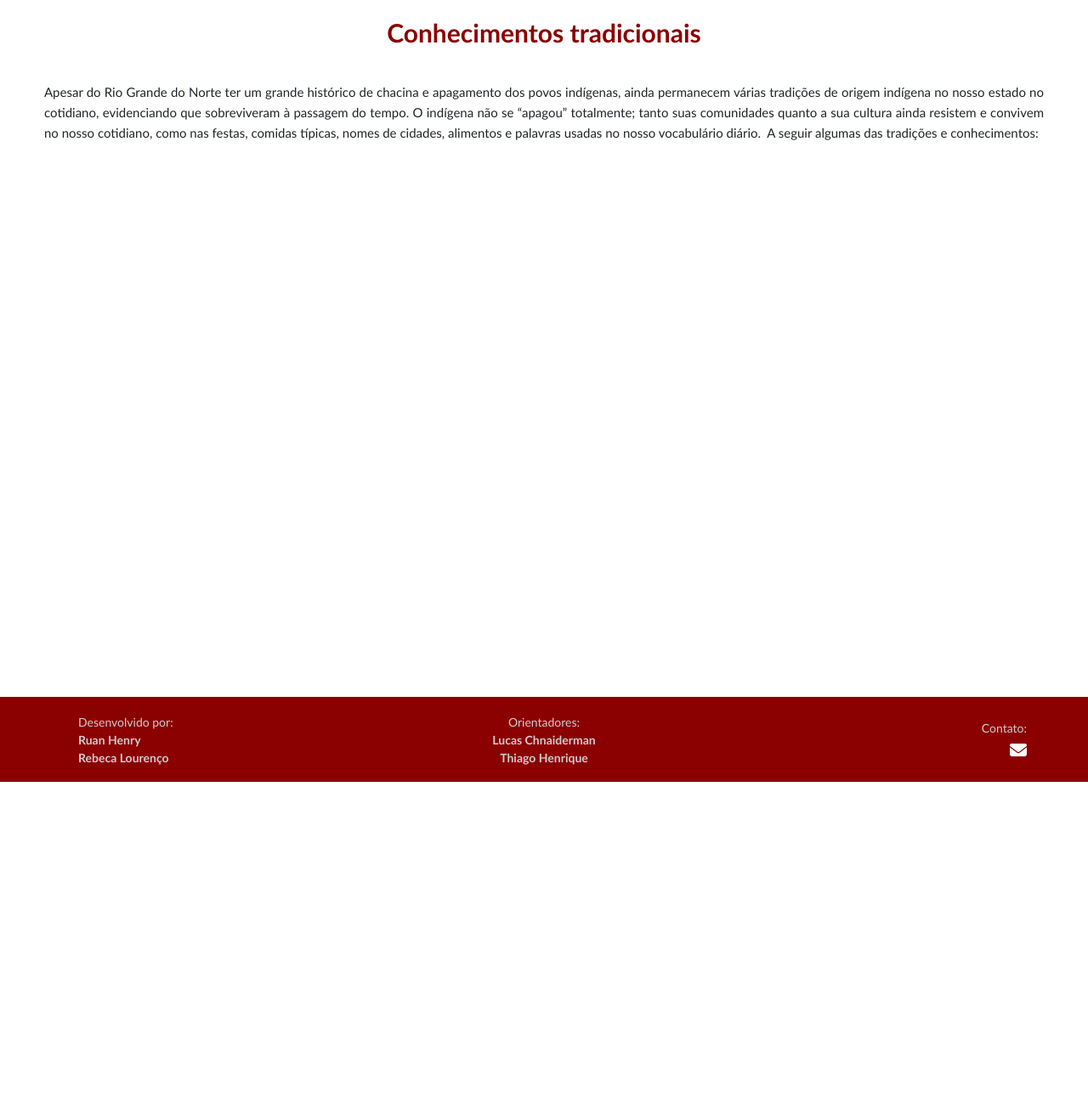
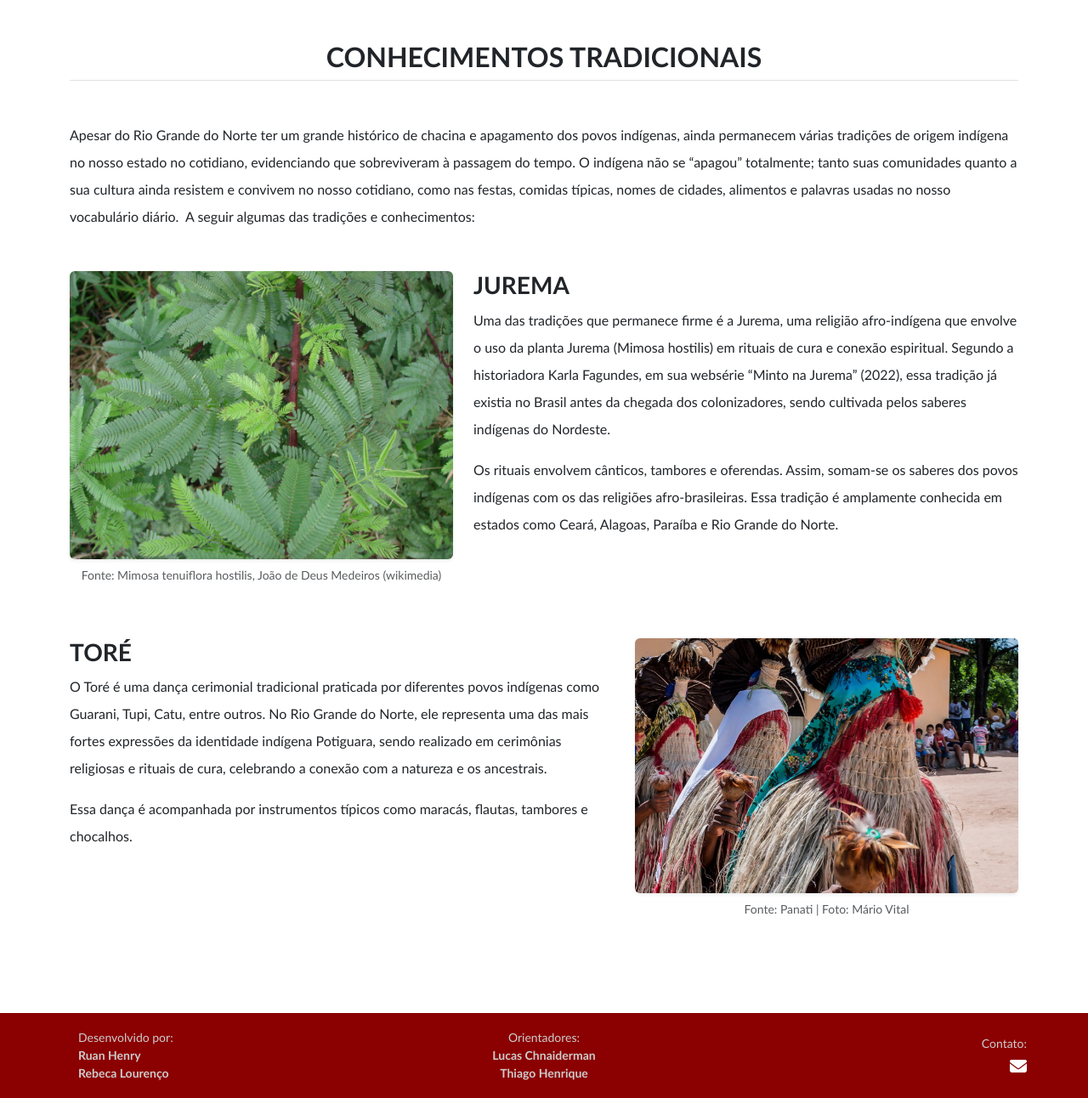
Before and after one commit to ruanhs91/acervo_indigena, a Django app: page /conhecimentos/ in a window 1280 px wide. Shown: the part 74-1366 px from the top of the page at 85% size. Before the commit the page ends 994 px from the top, so only its background shows below. Run offline with Django 5.2, Linux system fonts and the light colour scheme.

Commit message:
Criação da página de conhecimentos

```diff
--- a/dashboard/templates/dashboard/conhecimentos.html
+++ b/dashboard/templates/dashboard/conhecimentos.html
@@ -1,28 +1,64 @@
 {% extends "dashboard/base.html" %}
-
 {% load static %}
 
 {% block title %}Conhecimentos tradicionais — Povos Indígenas do RN{% endblock %}
 
 {% block content %}
-<style>
-        .texto-inicio p {
-            font-size: 15px;
-            line-height: 1.6;
-            text-align: justify;
-            margin: 20px 0;
-        }
-</style>
-<main class="inicio min-vh-100">
-    <h2 class="titulo-inicio mb-3 fw-bold">Conhecimentos tradicionais</h2>
 
+<main class="bg-white py-5 px-4 px-md-5">
+  <div class="container">
 
-        <div class="texto-inicio row mb-4">
-            <div class="col">
-                <p>
-                    {{ textos_conhecimentos.introd.introducao_conheci }}
-                </p>
-            </div>
+    <h2 class="text-uppercase text-center fw-bold mb-5 pb-2 border-bottom">
+      Conhecimentos Tradicionais
+    </h2>
+
+    <section class="mb-5">
+      <p class="fs-6 lh-lg text-justify">
+        {{ textos_conhecimentos.introd.introducao_conheci }}
+      </p>
+    </section>
+
+    <section class="mb-5">
+      <div class="row g-4 align-items-start">
+        <div class="col-md-5 text-center">
+          <img src="{% static 'dashboard/jurema.jpg' %}"
+               alt="Jurema"
+               class="img-fluid rounded shadow-sm mb-2">
+          <p class="text-muted small">Fonte: Mimosa tenuiflora hostilis, João de Deus Medeiros (wikimedia)</p>
         </div>
+        <div class="col-md-7">
+          <h3 class="fw-bold">JUREMA</h3>
+          <p class="lh-lg">
+            Uma das tradições que permanece firme é a Jurema, uma religião afro-indígena que envolve o uso da planta Jurema (Mimosa hostilis) em rituais de cura e conexão espiritual. Segundo a historiadora Karla Fagundes, em sua websérie “Minto na Jurema” (2022), essa tradição já existia no Brasil antes da chegada dos colonizadores, sendo cultivada pelos saberes indígenas do Nordeste.
+          </p>
+          <p class="lh-lg">
+            Os rituais envolvem cânticos, tambores e oferendas. Assim, somam-se os saberes dos povos indígenas com os das religiões afro-brasileiras. Essa tradição é amplamente conhecida em estados como Ceará, Alagoas, Paraíba e Rio Grande do Norte.
+          </p>
+        </div>
+      </div>
+    </section>
+
+    <section class="mb-5">
+      <div class="row g-4 align-items-start">
+        <div class="col-md-7 order-2 order-md-1">
+          <h3 class="fw-bold">TORÉ</h3>
+          <p class="lh-lg">
+            O Toré é uma dança cerimonial tradicional praticada por diferentes povos indígenas como Guarani, Tupi, Catu, entre outros. No Rio Grande do Norte, ele representa uma das mais fortes expressões da identidade indígena Potiguara, sendo realizado em cerimônias religiosas e rituais de cura, celebrando a conexão com a natureza e os ancestrais.
+          </p>
+          <p class="lh-lg">
+            Essa dança é acompanhada por instrumentos típicos como maracás, flautas, tambores e chocalhos.
+          </p>
+        </div>
+        <div class="col-md-5 order-1 order-md-2 text-center">
+          <img src="{% static 'dashboard/tore1.jpeg' %}"
+               alt="Toré indígena"
+               class="img-fluid rounded shadow-sm mb-2">
+          <p class="text-muted small">Fonte: Panati | Foto: Mário Vital</p>
+        </div>
+      </div>
+    </section>
+
+  </div>
 </main>
+
 {% endblock %}
```
Also changed, not shown: dashboard/static/dashboard/jurema.jpg (added), dashboard/static/dashboard/tore1.jpeg (added).
